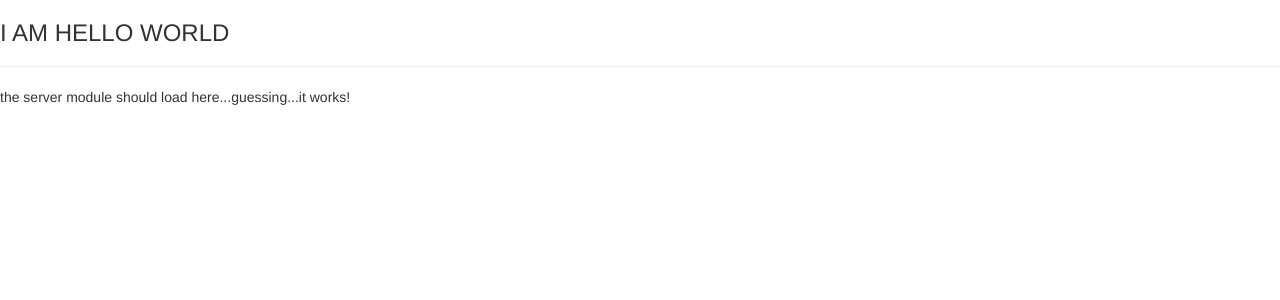
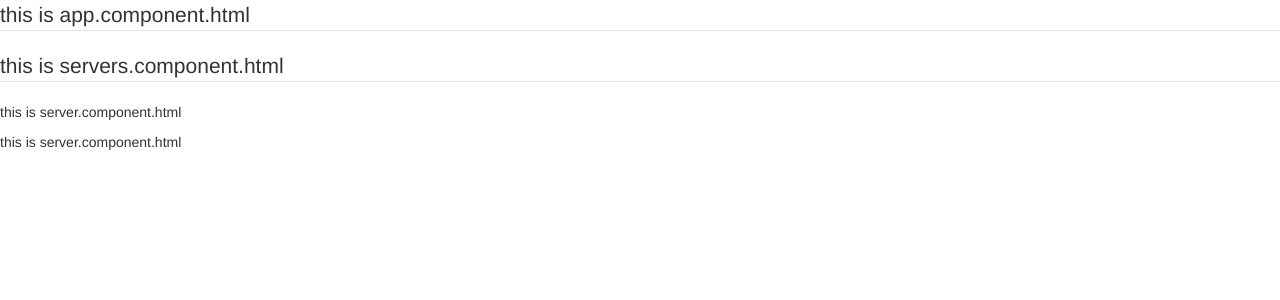
Before and after one commit to christophervigliotti/angular-complete-guide-basics, an Angular app: page / in a window 1280 px wide. Shown: the top 300 px of the page. Built offline with nearby package versions, Linux system fonts and the light colour scheme.

Commit message:
21, refactor

```diff
--- a/src/app/app.component.html
+++ b/src/app/app.component.html
@@ -1 +1,4 @@
-<h3>I AM HELLO WORLD</h3>
+<fieldset>
+    <legend>this is app.component.html</legend>
+    <app-servers>app servers?</app-servers>
+</fieldset>
--- a/src/app/app.component.ts
+++ b/src/app/app.component.ts
@@ -1,7 +1,7 @@
 import { Component } from '@angular/core';
 
 @Component({
-  selector: 'app-root-modified',
+  selector: 'app-root',
   templateUrl: './app.component.html',
   styleUrls: ['./app.component.css']
 })
--- a/src/app/app.module.ts
+++ b/src/app/app.module.ts
@@ -3,11 +3,13 @@ import { BrowserModule } from '@angular/platform-browser';
 // import { FormsModule } from '@angular/forms';
 import { AppComponent } from './app.component';
 import { ServerComponent } from './server/server.component'; // (19) add serverComponent here...
+import { ServersComponent } from './servers/servers.component';
 
 @NgModule({
   declarations: [
     AppComponent,
-    ServerComponent // (19)...and here
+    ServerComponent, // (19)...and here
+    ServersComponent
   ],
   imports: [
     BrowserModule
--- a/src/app/server/server.component.html
+++ b/src/app/server/server.component.html
@@ -1 +1 @@
-<p>The Server Component</p>
+<p>this is server.component.html</p>
--- /dev/null
+++ b/src/app/servers/servers.component.html
@@ -0,0 +1,9 @@
+<fieldset>
+    <legend>this is servers.component.html</legend>
+    <app-server>app-server?</app-server>
+    <app-server>app-server?</app-server>
+    <!--
+        using the app-server component twice here
+        (because components are reusable)
+    -->
+</fieldset>
--- /dev/null
+++ b/src/app/servers/servers.component.ts
@@ -0,0 +1,15 @@
+import { Component, OnInit } from '@angular/core';
+
+@Component({
+  selector: 'app-servers',
+  templateUrl: './servers.component.html',
+  styleUrls: ['./servers.component.css']
+})
+export class ServersComponent implements OnInit {
+
+  constructor() { }
+
+  ngOnInit(): void {
+  }
+
+}
--- a/src/index.html
+++ b/src/index.html
@@ -8,9 +8,6 @@
   <link rel="icon" type="image/x-icon" href="favicon.ico">
 </head>
 <body>
-  <app-root-modified>Loading...</app-root-modified>
-  <hr />
-  <app-server>the server module should load here...guessing...it works!</app-server>
-  <!-- <server>this also works</server> -->
+  <app-root>app-root component?</app-root>
 </body>
 </html>
```
Also changed, not shown: src/app/servers/servers.component.css (added), 1 other file (tests, documents, lock files or other folders).
